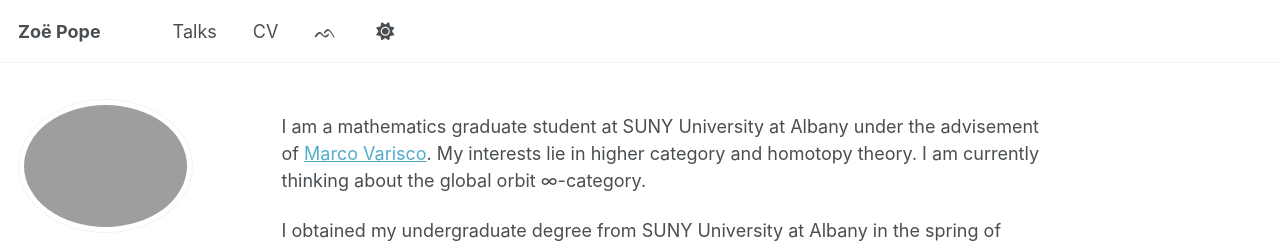
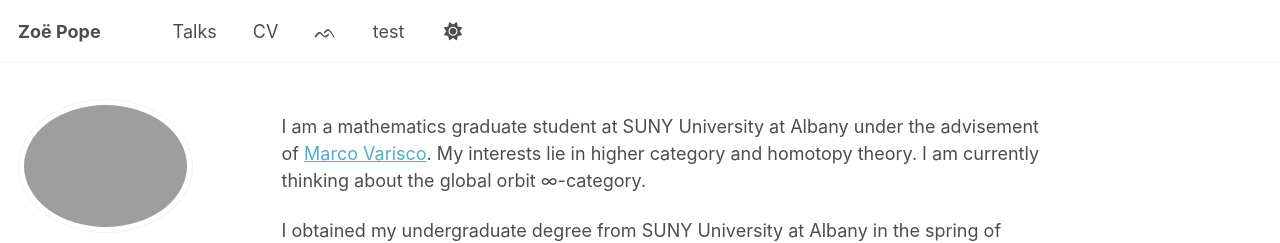
Before and after one commit to Zoe-Pope/Zoe-Pope.github.io, a Jekyll site: the page built from _pages/about.md, in a window 1280 px wide. Shown: the top 243 px of the page. Built offline with Jekyll 4.4.1, drawn with Linux system fonts in a browser that asks for light colours; a script that is not in the unit is left out.

Commit message:
Update navigation.yml

```diff
--- a/_data/navigation.yml
+++ b/_data/navigation.yml
@@ -34,3 +34,6 @@ main:
 
   - title: "ᨒ"
     url: /nature/
+
+  - title: "test"
+    url: /test/
```
